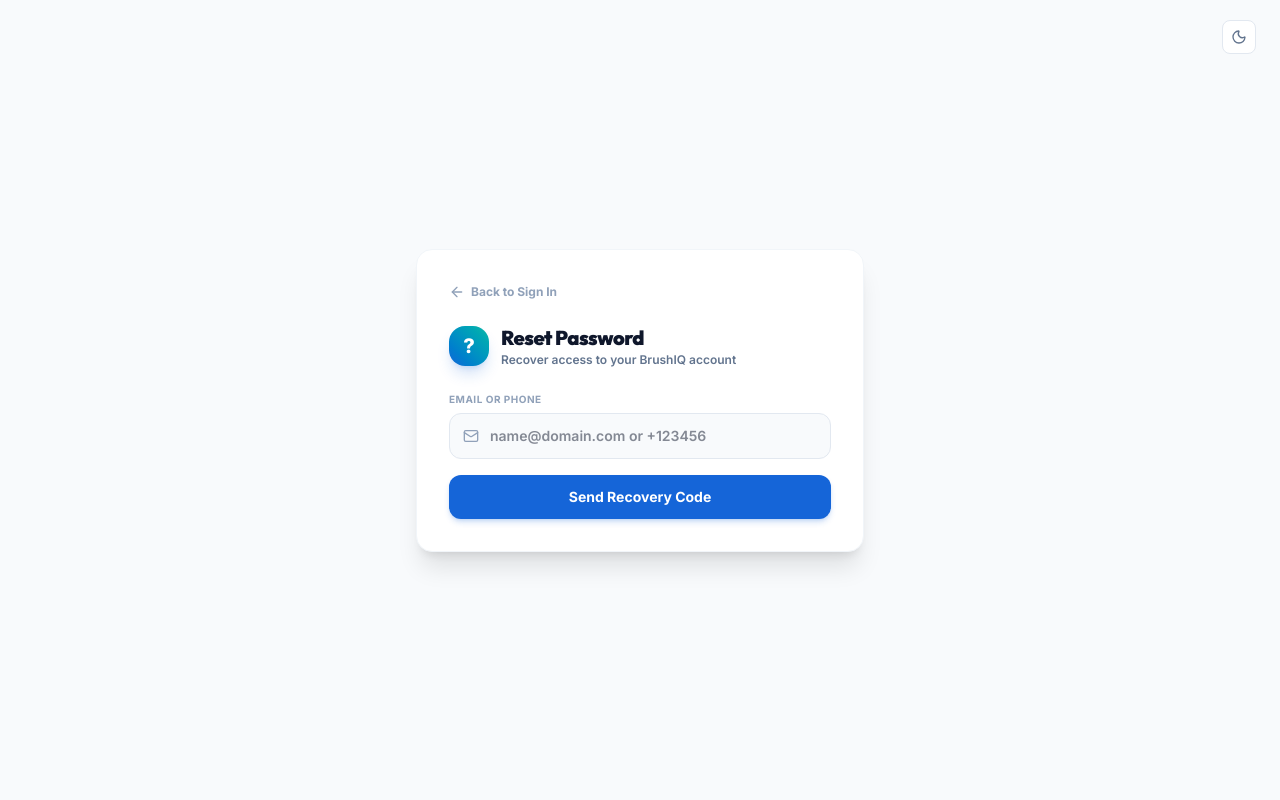
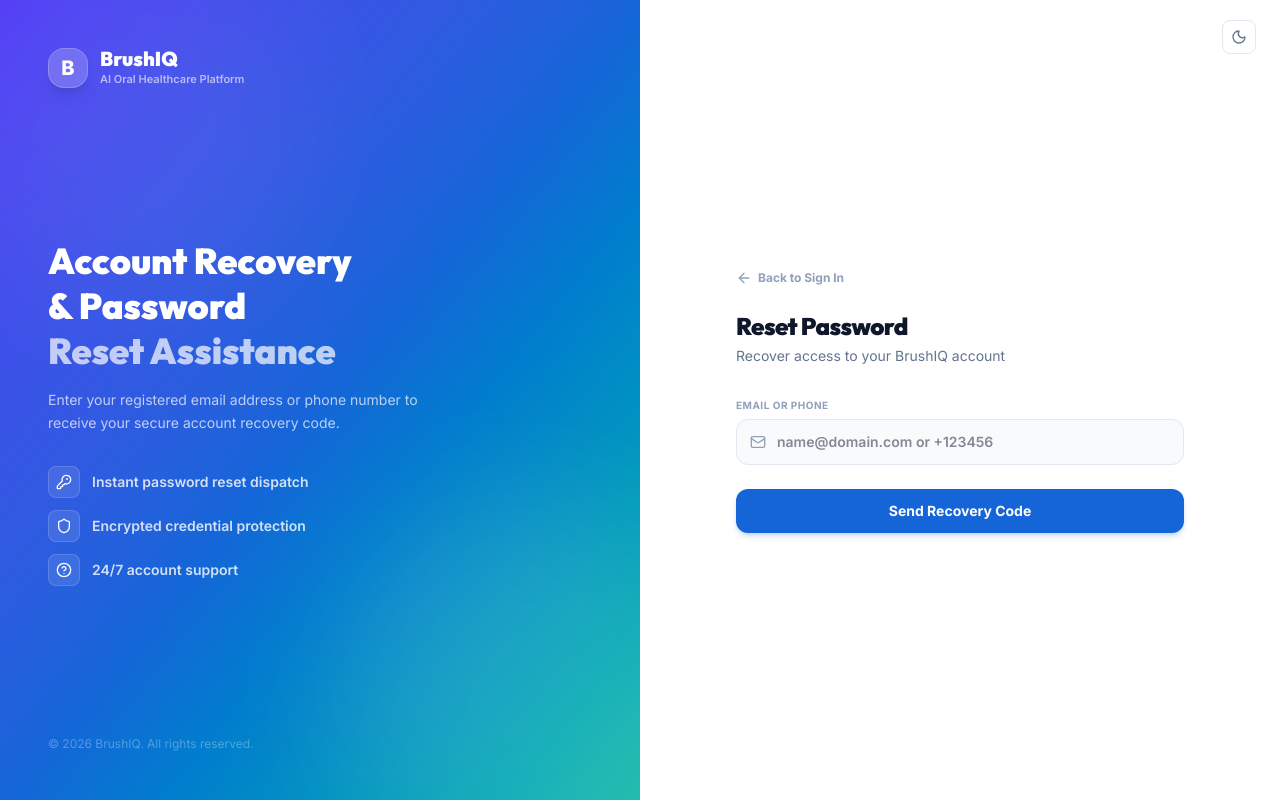
Before and after one commit to gunal132006/BrushIQ, a React (Vite) app in the folder frontend/: page /forgot-password in a window 1280 px wide. Built offline with nearby package versions, Linux system fonts and the light colour scheme; no server answers.

Commit message:
feat(web): ensure 2-column landscape split screen layout across all authentication pages

```diff
--- a/frontend/src/pages/ForgotPassword.jsx
+++ b/frontend/src/pages/ForgotPassword.jsx
@@ -2,7 +2,7 @@ import React, { useState } from 'react';
 import { Link } from 'react-router-dom';
 import { useAuth } from '../context/AuthContext';
 import { useTheme } from '../context/ThemeContext';
-import { Mail, CheckCircle, AlertCircle, ArrowLeft, Sun, Moon } from 'lucide-react';
+import { Mail, CheckCircle, AlertCircle, ArrowLeft, Sun, Moon, KeyRound, Shield, HelpCircle } from 'lucide-react';
 
 const ForgotPassword = () => {
   const { triggerForgotPassword } = useAuth();
@@ -38,8 +38,8 @@ const ForgotPassword = () => {
   };
 
   return (
-    <div className={`min-h-screen w-full flex items-center justify-center relative transition-colors duration-200 ${
-      darkMode ? 'bg-[#090d17] text-slate-100' : 'bg-slate-50 text-slate-900'
+    <div className={`min-h-screen w-full flex relative transition-colors duration-200 ${
+      darkMode ? 'bg-[#090d17]' : 'bg-slate-50'
     }`}>
 
       {/* Theme Toggle */}
@@ -55,26 +55,65 @@ const ForgotPassword = () => {
         </button>
       </div>
 
-      {/* Centered Card */}
-      <div className={`w-full max-w-md p-8 rounded-2xl border shadow-xl ${
-        darkMode ? 'bg-[#0b0f19] border-slate-800' : 'bg-white border-slate-100'
+      {/* LEFT — Hero / Brand Panel */}
+      <div className="hidden lg:flex w-1/2 flex-col justify-between p-12 relative overflow-hidden bg-gradient-to-br from-indigo-600 via-primary to-secondary">
+        <div className="absolute -top-20 -left-20 w-96 h-96 rounded-full bg-white/5 blur-3xl" />
+        <div className="absolute -bottom-20 -right-20 w-96 h-96 rounded-full bg-white/10 blur-3xl" />
+
+        <div className="flex items-center gap-3 relative z-10">
+          <div className="w-10 h-10 rounded-2xl bg-white/20 backdrop-blur-sm flex items-center justify-center text-white font-extrabold text-xl shadow-lg border border-white/20">
+            B
+          </div>
+          <div>
+            <h1 className="text-xl font-black text-white leading-none m-0">BrushIQ</h1>
+            <p className="text-white/60 text-[11px] font-semibold mt-0.5">AI Oral Healthcare Platform</p>
+          </div>
+        </div>
+
+        <div className="relative z-10">
+          <h2 className="text-4xl font-black text-white leading-tight mb-4">
+            Account Recovery<br />
+            & Password<br />
+            <span className="text-white/70">Reset Assistance</span>
+          </h2>
+          <p className="text-white/70 text-sm leading-relaxed max-w-sm">
+            Enter your registered email address or phone number to receive your secure account recovery code.
+          </p>
+          <div className="flex flex-col gap-3 mt-8">
+            {[
+              { icon: KeyRound, text: 'Instant password reset dispatch' },
+              { icon: Shield, text: 'Encrypted credential protection' },
+              { icon: HelpCircle, text: '24/7 account support' },
+            ].map(({ icon: Icon, text }) => (
+              <div key={text} className="flex items-center gap-3">
+                <div className="w-8 h-8 rounded-lg bg-white/10 flex items-center justify-center border border-white/15">
+                  <Icon className="w-4 h-4 text-white" />
+                </div>
+                <span className="text-white/80 text-sm font-semibold">{text}</span>
+              </div>
+            ))}
+          </div>
+        </div>
+
+        <p className="text-white/30 text-xs relative z-10">© 2026 BrushIQ. All rights reserved.</p>
+      </div>
+
+      {/* RIGHT — Form Panel */}
+      <div className={`flex-1 flex flex-col items-center justify-center px-8 py-12 overflow-y-auto ${
+        darkMode ? 'bg-[#0b0f19] text-slate-100' : 'bg-white text-slate-900'
       }`}>
+        <div className="w-full max-w-md">
           <Link to="/login" className="inline-flex items-center gap-1.5 text-xs text-slate-400 hover:text-primary transition-colors font-bold mb-6">
             <ArrowLeft className="w-4 h-4" /> Back to Sign In
           </Link>
 
-        <div className="flex items-center gap-3 mb-6">
-          <div className="w-10 h-10 rounded-2xl bg-gradient-to-tr from-primary to-secondary flex items-center justify-center text-white font-extrabold text-xl shadow-lg shadow-primary/20">
-            ?
-          </div>
-          <div>
-            <h2 className="text-xl font-black tracking-tight m-0">Reset Password</h2>
-            <p className={`text-xs font-semibold ${darkMode ? 'text-slate-400' : 'text-slate-500'}`}>Recover access to your BrushIQ account</p>
-          </div>
-        </div>
+          <h2 className="text-2xl font-black tracking-tight mb-1">Reset Password</h2>
+          <p className={`text-sm mb-8 ${darkMode ? 'text-slate-400' : 'text-slate-500'}`}>
+            Recover access to your BrushIQ account
+          </p>
 
           {error && (
-          <div className="flex items-center gap-2 bg-rose-50 dark:bg-rose-900/20 text-rose-500 border border-rose-100 dark:border-rose-900/40 p-3 rounded-xl mb-5 text-xs font-semibold">
+            <div className="flex items-center gap-2 bg-rose-50 dark:bg-rose-900/20 text-rose-500 border border-rose-100 dark:border-rose-900/40 p-3 rounded-xl mb-6 text-xs font-semibold">
               <AlertCircle className="w-4 h-4 shrink-0" />
               <span>{error}</span>
             </div>
@@ -96,7 +135,9 @@ const ForgotPassword = () => {
           ) : (
             <form onSubmit={handleSubmit} className="space-y-4">
               <div>
-              <label htmlFor="username" className="block text-[10px] font-bold uppercase tracking-wider text-slate-400 mb-1.5">Email or Phone</label>
+                <label htmlFor="username" className={`block text-[10px] font-bold uppercase tracking-wider mb-1.5 ${darkMode ? 'text-slate-400' : 'text-slate-400'}`}>
+                  Email or Phone
+                </label>
                 <div className="relative">
                   <span className="absolute inset-y-0 left-0 pl-3.5 flex items-center text-slate-400">
                     <Mail className="w-4 h-4" />
@@ -116,9 +157,10 @@ const ForgotPassword = () => {
                   />
                 </div>
               </div>
+
               <button
                 type="submit"
-              className="w-full py-3 bg-primary hover:bg-primary-dark text-white font-bold rounded-xl text-sm transition-all duration-200 active:scale-[0.98] shadow-md shadow-primary/20 cursor-pointer disabled:opacity-50"
+                className="w-full py-3 bg-primary hover:bg-primary-dark text-white font-bold rounded-xl text-sm transition-all duration-200 active:scale-[0.98] shadow-md shadow-primary/20 cursor-pointer disabled:opacity-50 mt-2"
                 disabled={loading}
               >
                 {loading ? 'Sending Request...' : 'Send Recovery Code'}
@@ -127,6 +169,7 @@ const ForgotPassword = () => {
           )}
         </div>
       </div>
+    </div>
   );
 };
 
```
Lines whose indentation alone changed are shown as unchanged.
